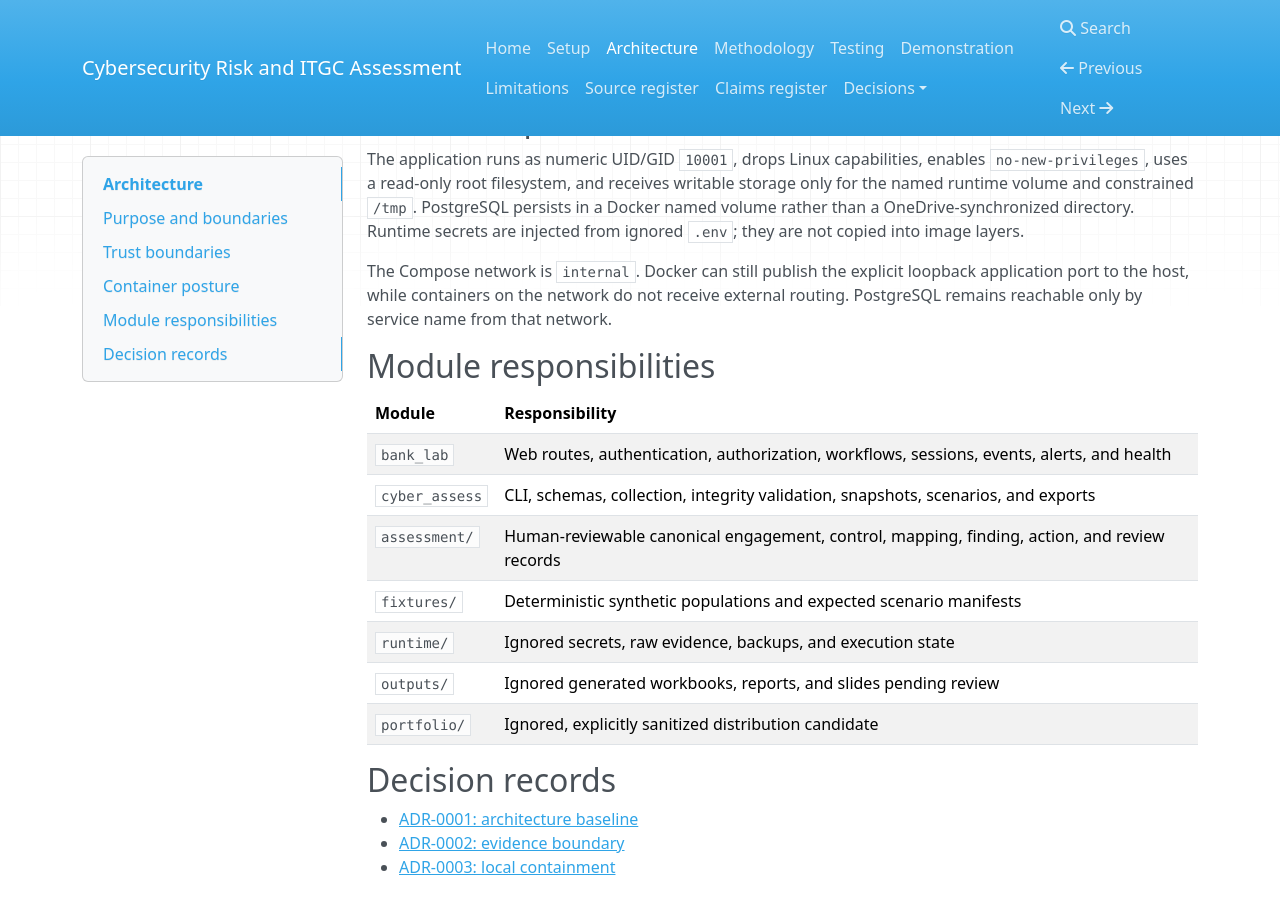
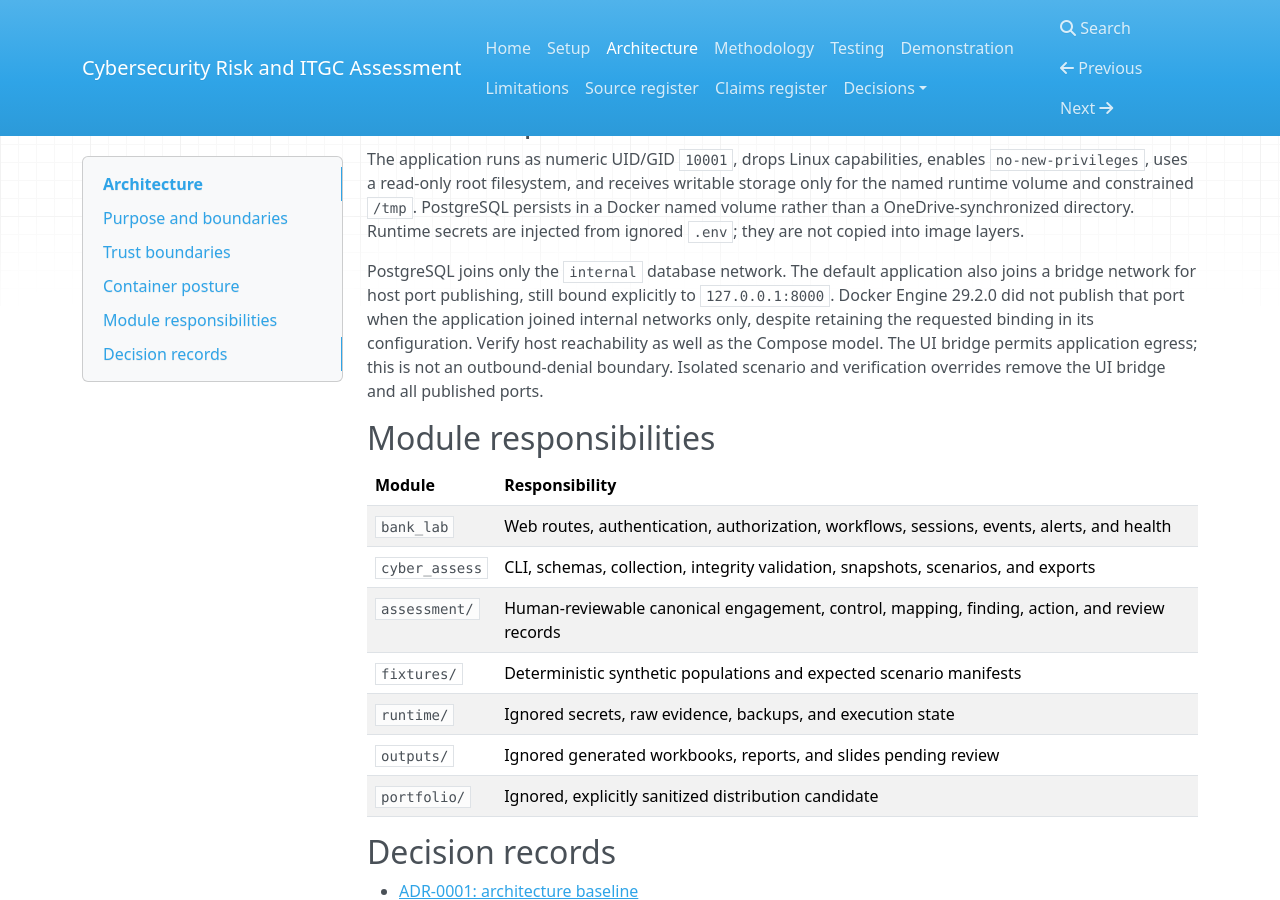
Before and after one commit to farisjamal/cybersecurity-risk-itgc-assessment, an MkDocs documentation site: the page built from docs/architecture.md, in a window 1280 px wide and 900 px high, scrolled down 1102 px. Built offline with MkDocs 1.6.1, drawn with Linux system fonts in a browser that asks for light colours; nearby versions of some CDN libraries.

Commit message:
fix: publish loopback UI while isolating database and scenarios

```diff
--- a/compose.yaml
+++ b/compose.yaml
@@ -22,6 +22,7 @@ services:
         condition: service_healthy
     networks:
       - lab-internal
+      - lab-ui
     volumes:
       - app-runtime:/app/runtime
     read_only: true
@@ -67,6 +68,10 @@ services:
 networks:
   lab-internal:
     internal: true
+  # Docker cannot publish a host port for a container on internal networks only.
+  # The database never joins this network. App ingress still binds 127.0.0.1 only.
+  lab-ui:
+    driver: bridge
 
 volumes:
   postgres-data:
--- a/docs/architecture.md
+++ b/docs/architecture.md
@@ -47,9 +47,12 @@ named runtime volume and constrained `/tmp`. PostgreSQL persists in a Docker nam
 than a OneDrive-synchronized directory. Runtime secrets are injected from ignored `.env`; they are
 not copied into image layers.
 
-The Compose network is `internal`. Docker can still publish the explicit loopback application port
-to the host, while containers on the network do not receive external routing. PostgreSQL remains
-reachable only by service name from that network.
+PostgreSQL joins only the `internal` database network. The default application also joins a bridge
+network for host port publishing, still bound explicitly to `127.0.0.1:8000`. Docker Engine 29.2.0
+did not publish that port when the application joined internal networks only, despite retaining the
+requested binding in its configuration. Verify host reachability as well as the Compose model.
+The UI bridge permits application egress; this is not an outbound-denial boundary. Isolated
+scenario and verification overrides remove the UI bridge and all published ports.
 
 ## Module responsibilities
 
```
Also changed, not shown: docs/decisions/0003-local-containment.md (+5 -0 lines), docs/security-publication-review.md (+5 -0 lines), 3 other files.
